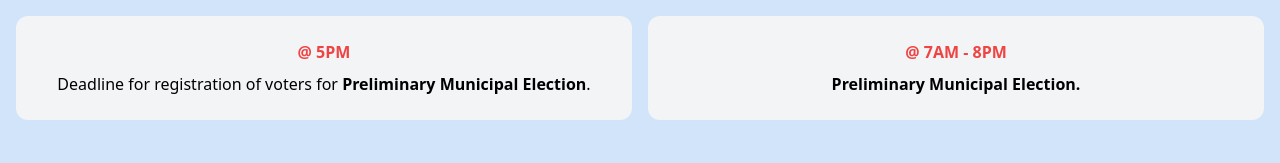
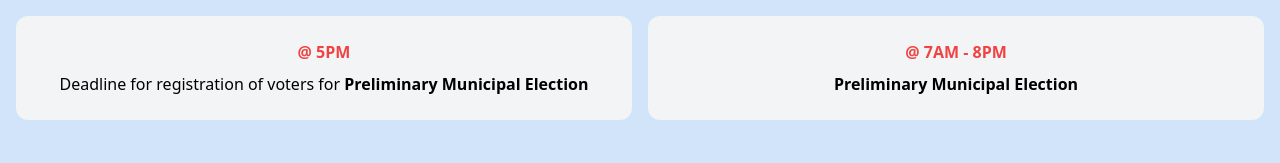
Before and after one commit to BU-Spark/pitne-voter-app, a Next.js app in the folder client/: page /upcomingElections/electionCard in a window 1280 px wide. Shown: the top 163 px of the page. Built offline with nearby package versions, Linux system fonts and the light colour scheme.

Commit message:
remove period

```diff
--- a/client/src/pages/upcomingElections/electionCard.tsx
+++ b/client/src/pages/upcomingElections/electionCard.tsx
@@ -48,7 +48,7 @@ export default function ElectionCard({ electionName = 'Preliminary Municipal Ele
                         {displayRegistrationDate} @ 5PM
                     </p>
                     <p className="m-2 text-center">
-                        Deadline for registration of voters for <strong>{electionName}</strong>.
+                        Deadline for registration of voters for <strong>{electionName}</strong>
                     </p>
                 </div>
 
@@ -57,7 +57,7 @@ export default function ElectionCard({ electionName = 'Preliminary Municipal Ele
                         {displayElectionDate} @ 7AM - 8PM
                     </p>
                     <p className="m-2 text-center">
-                        <strong>{electionName}.</strong>
+                        <strong>{electionName}</strong>
                     </p>
                 </div>
             </div>
```
